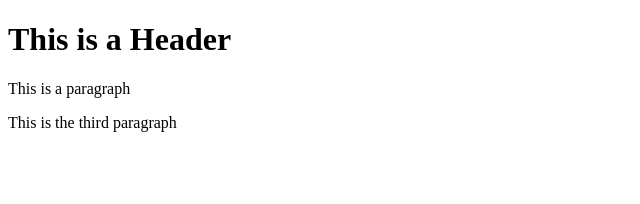
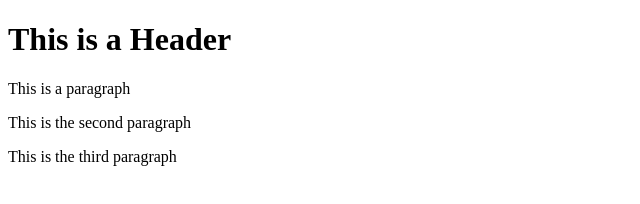
Before and after one commit to DaniyaShaikh08/git-test, a website: page index.html in a window 1280 px wide. Shown: the whole page, without its empty margins (0-640 px from the left). Drawn offline with Linux system fonts and the light colour scheme.

Commit message:
fourth commit

```diff
--- a/index.html
+++ b/index.html
@@ -5,6 +5,7 @@
   <body>
     <h1>This is a Header</h1>
     <p>This is a paragraph</p>
+    <p>This is the second paragraph</p>
     <p>This is the third paragraph</p>
   </body>
 </html>
```
Also changed, not shown: package.json (added, +24 -0 lines), 2 other files.
